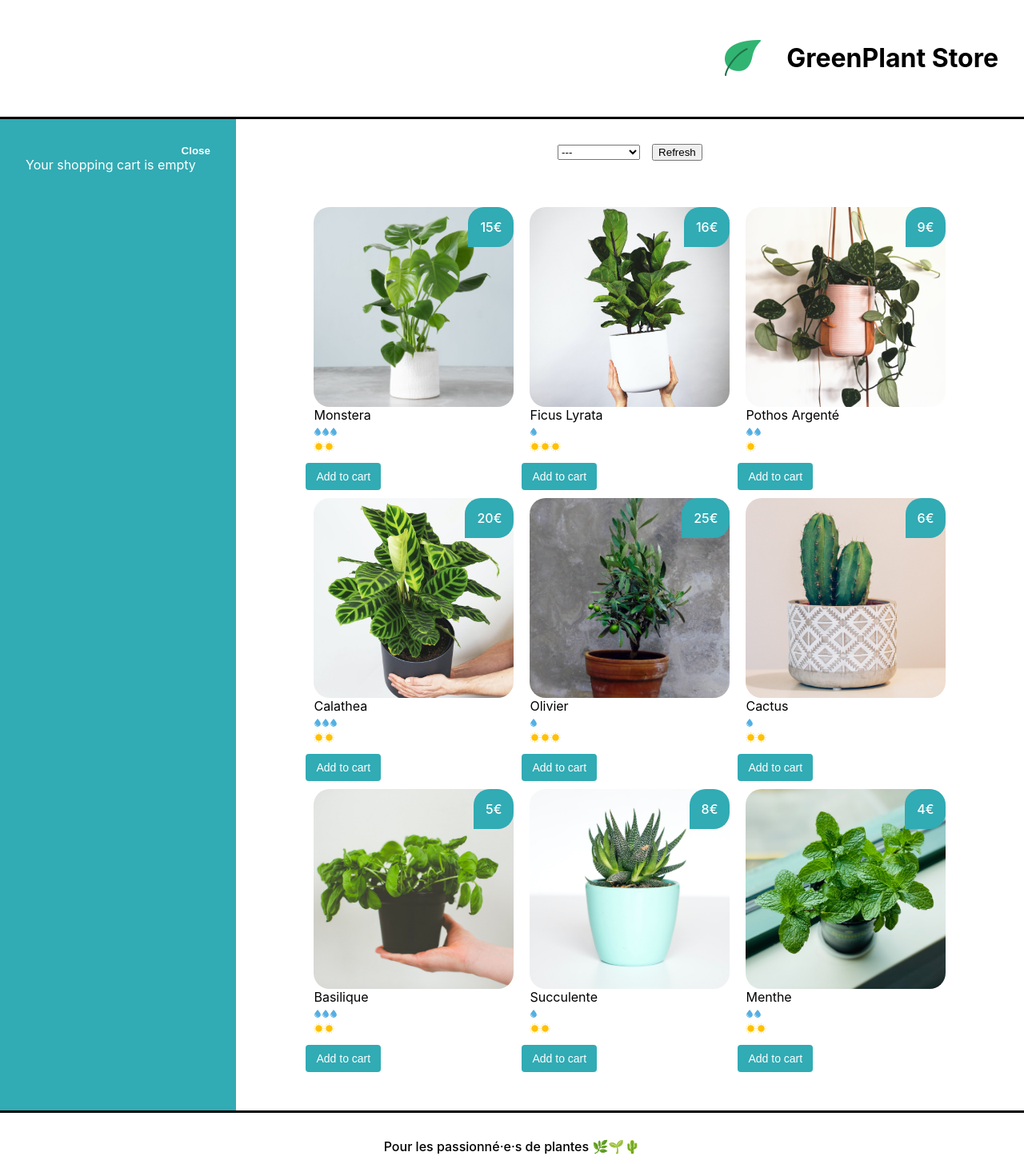
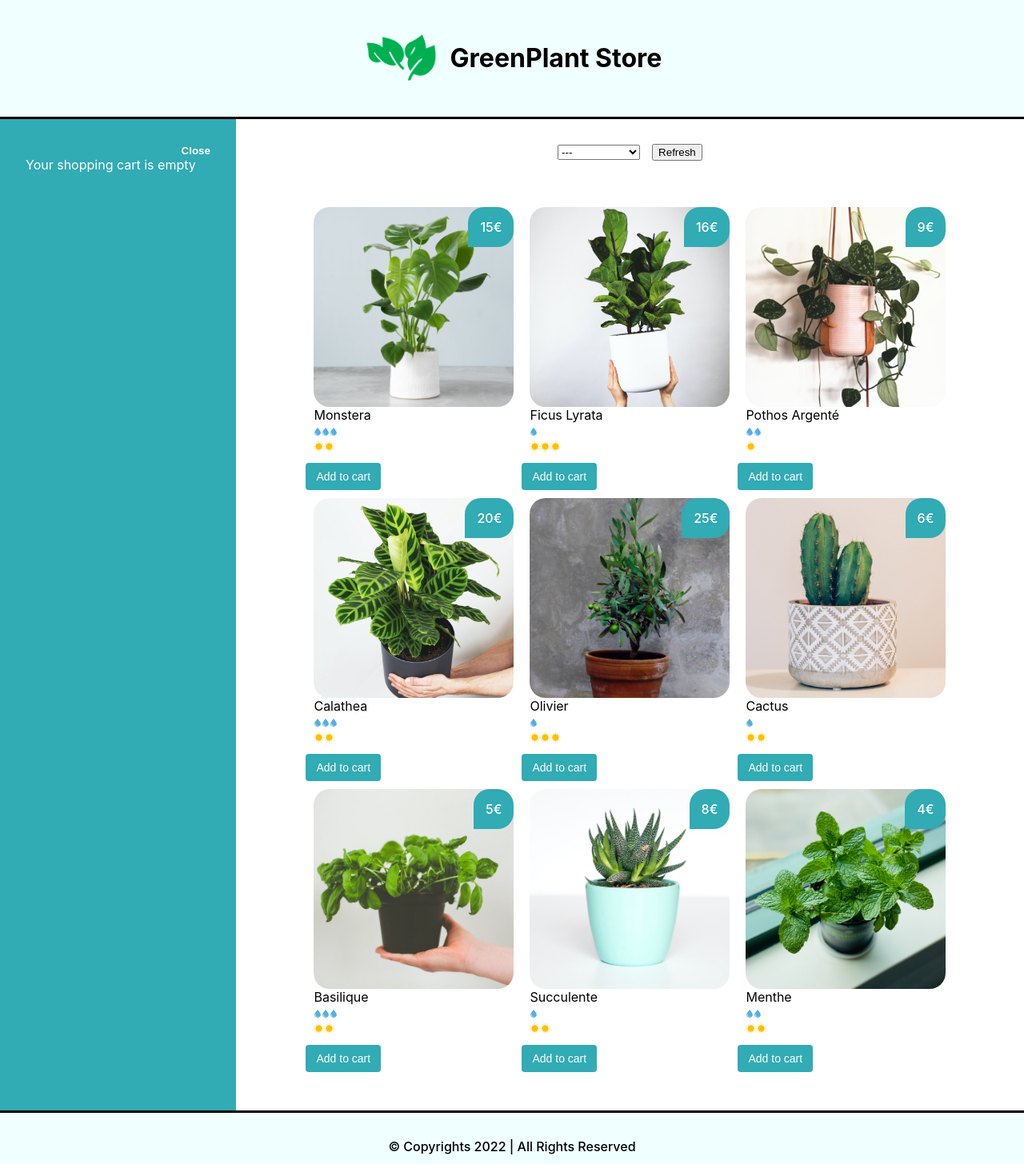
Before and after one commit to lalaina-ra/amplifyapp, a React (Create React App) app: page / in a window 1280 px wide. Shown: the top 1456 px of the page at 80% size. Built offline with nearby package versions, Linux system fonts and the light colour scheme.

Commit message:
update background-color banner and footer

```diff
--- a/src/components/App.js
+++ b/src/components/App.js
@@ -1,6 +1,6 @@
 import { useState, useEffect } from 'react'
 import Banner from './Banner'
-import logo from '../assets/logo.png'
+import lg from '../assets/lg.png'
 import Cart from './Cart'
 import Footer from './Footer'
 import ShoppingList from './ShoppingList'
@@ -17,7 +17,7 @@ function App() {
   return (
     <div>
       <Banner>
-          <img src={logo} alt='La maison jungle' className='lmj-logo' />
+          <img src={lg} alt='La maison jungle' className='lmj-logo' />
           <h1 className='lmj-title'>GreenPlant Store</h1>
       </Banner>
       <div className='lmj-layout-inner'>
--- a/src/components/Cart.js
+++ b/src/components/Cart.js
@@ -7,7 +7,7 @@ function Cart({ cart, updateCart }) {
     const total = cart.reduce((acc, plantType) => acc + plantType.amount * plantType.price,0)
 
     useEffect(() => {
-        document.title =`LMJ: ${total}€ d'achats`
+        document.title =`GreenPlant: ${total}€ d'achats`
     }, [total])
 
     return isOpen ? (
--- a/src/components/Footer.js
+++ b/src/components/Footer.js
@@ -1,8 +1,8 @@
-import { useState } from 'react'
+//import { useState } from 'react'
 import '../styles/Footer.css'
 
 function Footer() {
-    const [inputValue, setInputValue] = useState('')
+    /*const [inputValue, setInputValue] = useState('')
 
     function handleInput(e) {
 		setInputValue(e.target.value)
@@ -12,10 +12,11 @@ function Footer() {
 		if (!inputValue.includes('@')) {
 			alert("Attention, il n'y a pas d'@, ceci n'est pas une adresse valide 😥")
 		}
-	}
+	}*/
 	return (
 		<footer className='lmj-footer'>
-			<div className='lmj-footer-elem'>
+			<div>© Copyrights 2022 | All Rights Reserved</div>
+			{/*<div className='lmj-footer-elem'>
 				Pour les passionné·e·s de plantes 🌿🌱🌵
 			</div>
 			<div className='lmj-footer-elem'>Laissez-nous votre mail :</div>
@@ -24,7 +25,7 @@ function Footer() {
 				onChange={handleInput}
 				value={inputValue}
 				onBlur={handleBlur}
-			/>
+			/>*/}
 		</footer>
 	)
 }
--- a/src/styles/Banner.css
+++ b/src/styles/Banner.css
@@ -4,17 +4,18 @@
 	padding: 32px;
 	border-bottom: solid 3px black;
 	display: flex;
-	justify-content: flex-end;
+	justify-content: center;
 	flex-direction: row;
 	align-items: center;
+	background-color: #f0ffff;
 }
 .lmj-title {
-	padding-left: 32px;
+	padding-left: 5px;
 	text-align: left;
 }
 
 .lmj-logo {
-	height: 45px;
-	width: 45px;
+	height: 75px;
+	width: 105px;
 	text-align: left;
 }
--- a/src/styles/Cart.css
+++ b/src/styles/Cart.css
@@ -25,6 +25,10 @@
 	align-self: flex-end;
 }
 
+.lmj-cart-toggle-button:hover {
+	color: black;
+}
+
 .lmj-cart-closed {
 	padding: 32px;
 	width: 300px;
@@ -44,6 +48,7 @@
 
 .lmj-cart-closed > button:hover{
 	background-color: #2b9ba3;
+	color: white;
 }
 
 .lmj-cart-shop {
--- a/src/styles/Footer.css
+++ b/src/styles/Footer.css
@@ -7,6 +7,7 @@
 	flex-direction: column;
 	align-items: center;
 	font-weight: 500;
+	background-color: #f0ffff;
 }
 
 .lmj-footer-elem {
```
Also changed, not shown: src/assets/feuilles.webp (added), src/assets/lg.png (added).
